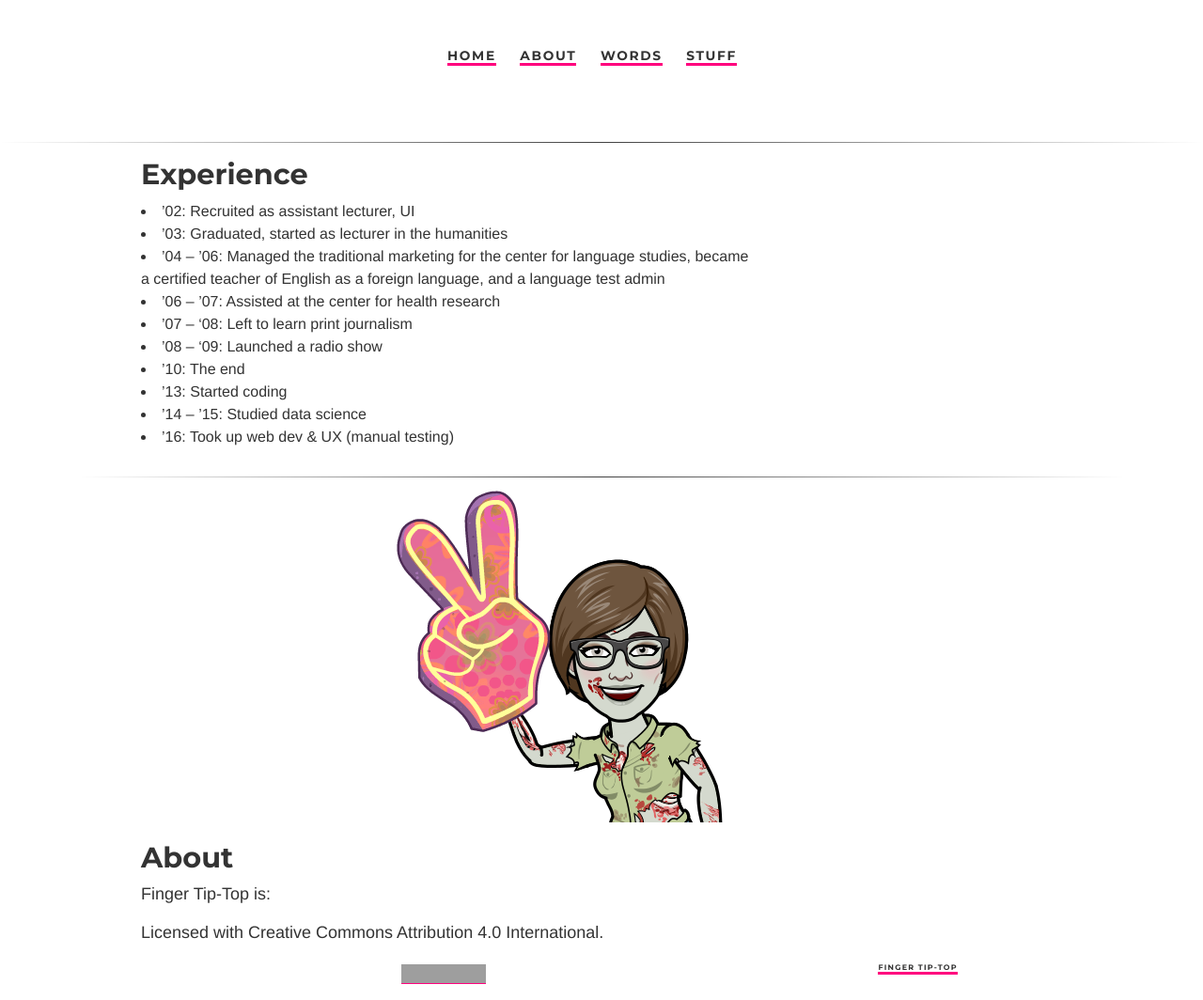
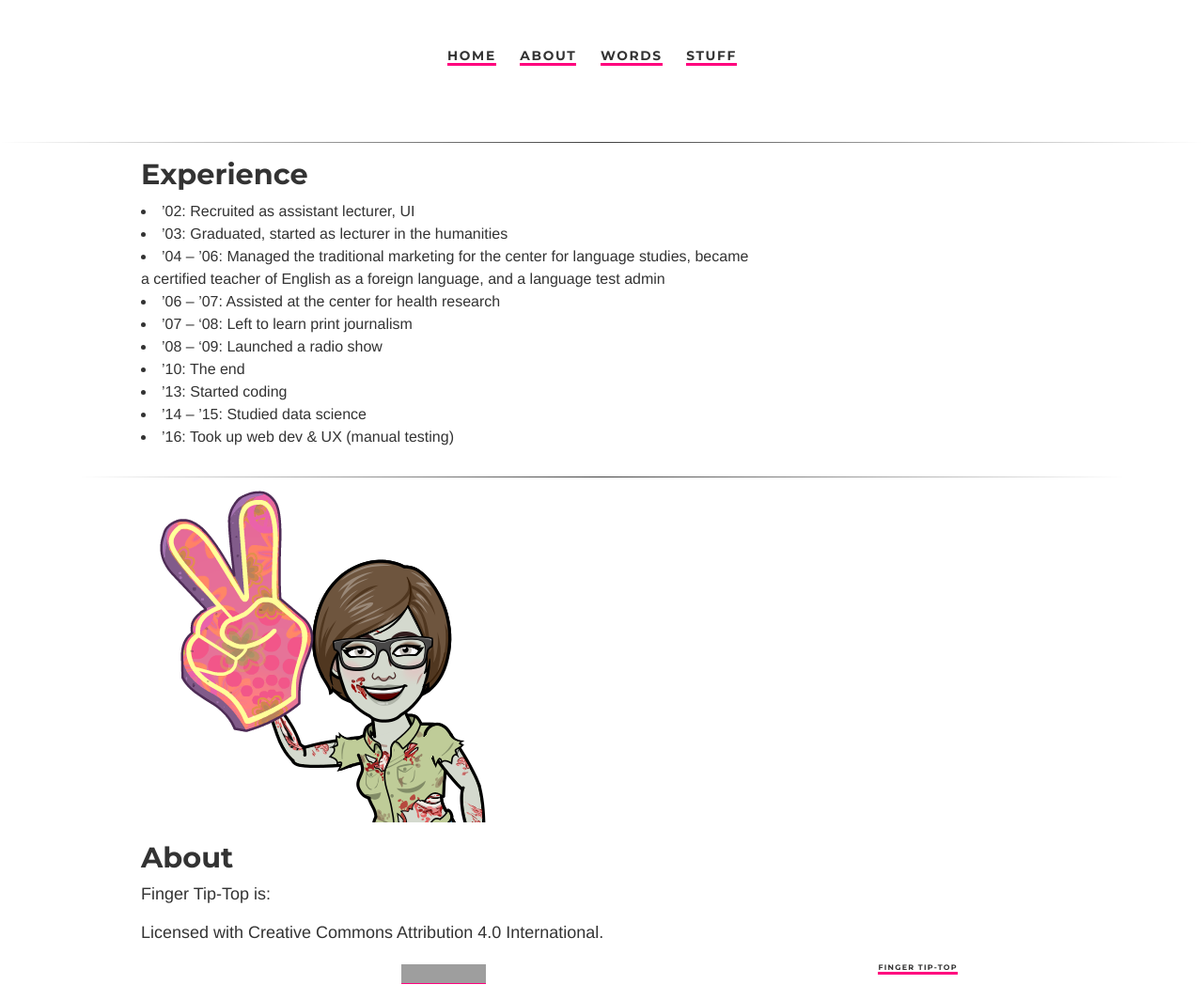
Before and after one commit to ariesti/ariesti.github.io, a Jekyll site: the page built from about/index.html, in a window 1280 px wide. Shown: the whole page at 94% size. Built offline with Jekyll 4.4.1, drawn with Linux system fonts in a browser that asks for light colours; grey boxes are pictures that could not be loaded.

Commit message:
Update index.html

```diff
--- a/about/index.html
+++ b/about/index.html
@@ -19,7 +19,7 @@
 <li>’13: Started coding</li>
 <li>’14 – ’15: Studied data science</li>
 <li>’16: Took up web dev & UX (manual testing)</li>
-<img src="/assets/1-ftt.png" alt="Flowers in Chania" style="float:right" />
+<img src="/assets/1-ftt.png" alt="Flowers in Chania" style="float:left" />
 </div>
 
 <div class="content-2">
```
